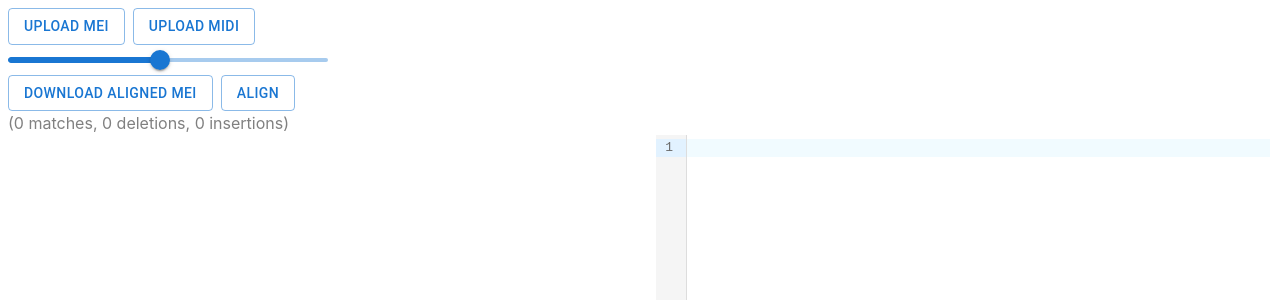
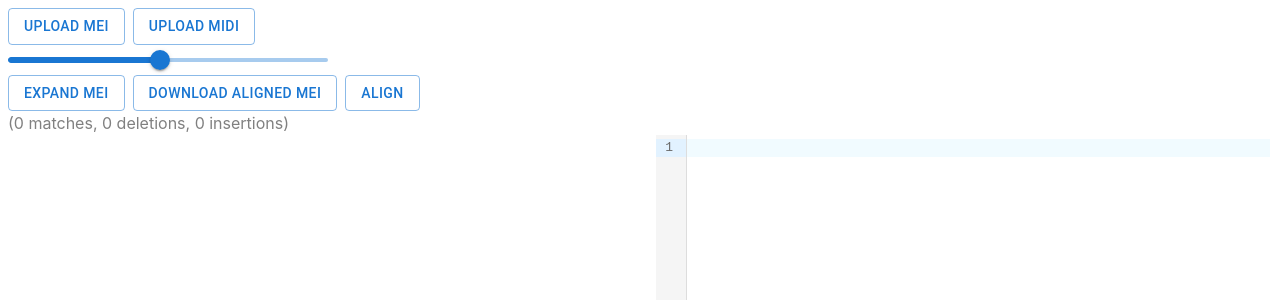
Before and after one commit to pfefferniels/as-played-by, a React (Vite) app: page / in a window 1280 px wide. Shown: the top 300 px of the page. Built offline with nearby package versions, Linux system fonts and the light colour scheme; what react-pianosound would draw is missing.

Commit message:
add button to expand MEI

```diff
--- a/src/App2.tsx
+++ b/src/App2.tsx
@@ -7,6 +7,7 @@ import CodeMirror, { EditorSelection, ReactCodeMirrorRef } from "@uiw/react-code
 import { AlignedMEI } from "./AlignedMEI";
 import "./App.css"
 import { xml } from '@codemirror/lang-xml'
+import { loadVerovio } from "./loadVerovio.mts";
 
 interface Pair {
     label: 'match' | 'deletion' | 'insertion'
@@ -106,6 +107,25 @@ export const App = () => {
             })
     }
 
+    const expandMEI = async () => {
+        if (!mei) return
+
+        const meiDoc = new DOMParser().parseFromString(mei, 'application/xml')
+        const expansionIds = Array
+            .from(meiDoc.querySelectorAll('expansion'))
+            .filter(el => el.hasAttribute('xml:id'))
+            .map(el => el.getAttribute('xml:id')!)
+
+        if (expansionIds.length === 0) return
+
+        console.log('expanding', expansionIds[0])
+
+        const tk = await loadVerovio()
+        tk.setOptions({ expand: expansionIds[0] })
+        tk.loadData(mei)
+        setMEI(tk.getMEI())
+    }
+
     const scrollToRange = (left: number, right: number) => {
         if (!editorRef.current || !editorRef.current.state?.doc) {
             return
@@ -152,6 +172,7 @@ export const App = () => {
 
             <Box>
                 <Stack spacing={1} direction='row'>
+                    <Button variant='outlined' onClick={expandMEI}>Expand MEI</Button>
                     <Button variant="outlined" onClick={downloadMEI}>Download Aligned MEI</Button>
                     <Button variant="outlined" onClick={alignWithParangonar}>Align</Button>
                 </Stack>
```
